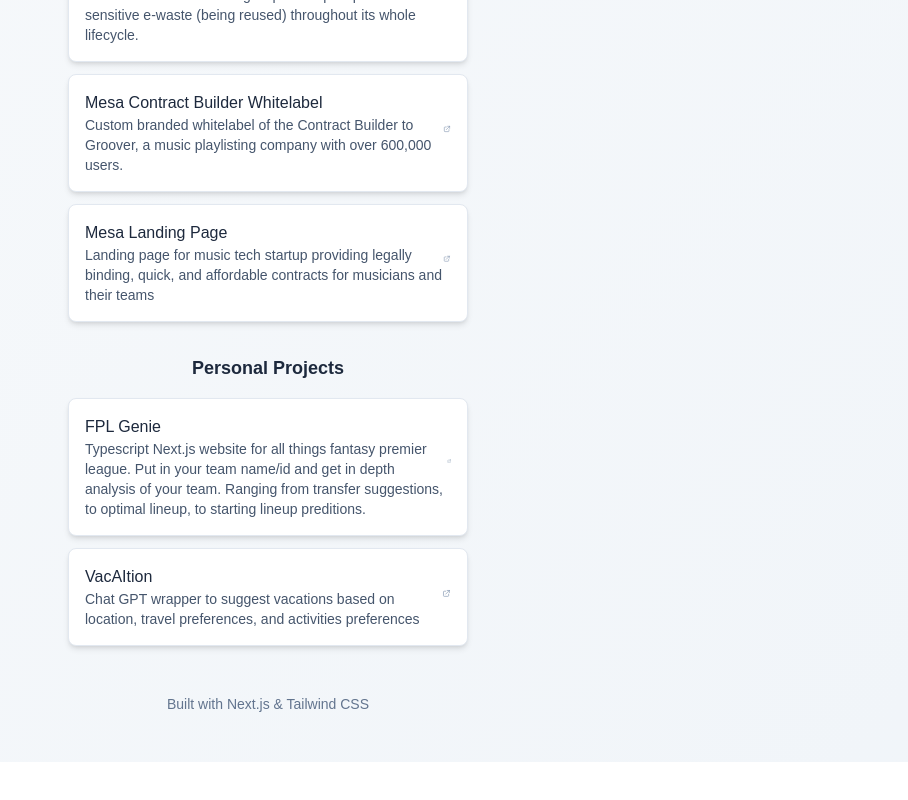
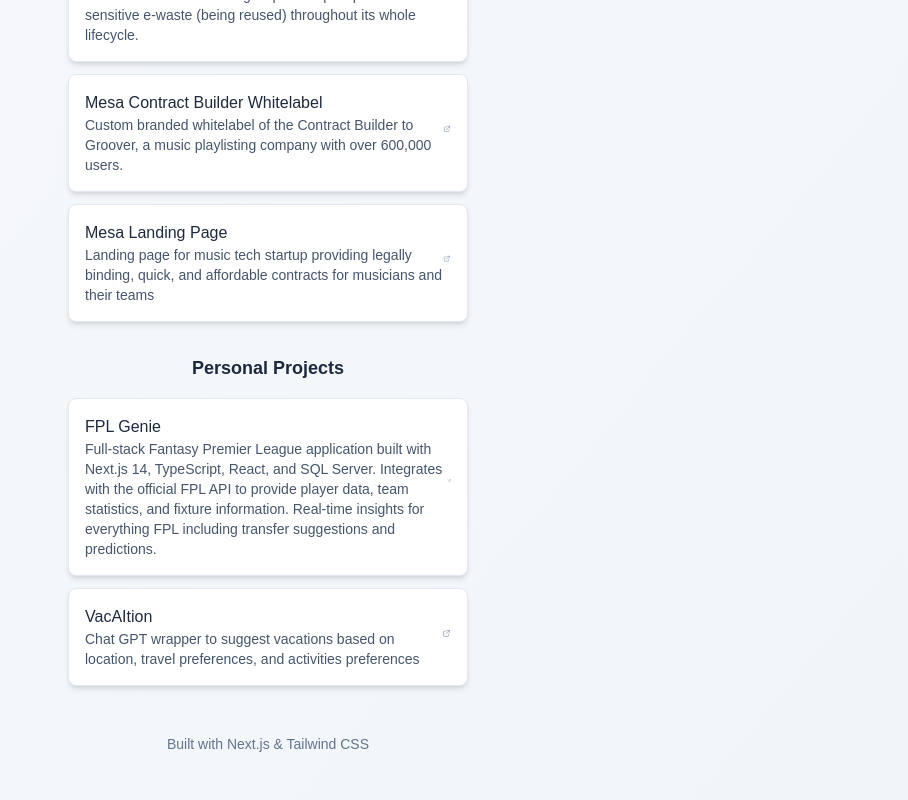
Before and after one commit to NickCarney/linktree, a Next.js app: page / in a window 1280 px wide. Shown: the part 738-1538 px from the top of the page, without its empty margins (372-1280 px from the left). Before the commit the page ends 1500 px from the top, so only its background shows below. Built offline with nearby package versions, Linux system fonts and the light colour scheme.

Commit message:
update fpl description for azure updates

```diff
--- a/app/page.tsx
+++ b/app/page.tsx
@@ -6,12 +6,12 @@ export default function Home() {
   const handleResumeClick = async (e: React.MouseEvent<HTMLAnchorElement>) => {
     e.preventDefault();
     try {
-      const response = await fetch('/resume_carney.pdf');
+      const response = await fetch("/resume_carney.pdf");
       const blob = await response.blob();
       const blobUrl = URL.createObjectURL(blob);
-      window.open(blobUrl, '_blank');
+      window.open(blobUrl, "_blank");
     } catch (error) {
-      console.error('Error loading resume:', error);
+      console.error("Error loading resume:", error);
     }
   };
   return (
@@ -244,7 +244,7 @@ export default function Home() {
               </h2>
               <div className="space-y-3">
                 <a
-                  href="https://fplgenie.com"
+                  href="https://fplgenie.azurewebsites.net"
                   target="_blank"
                   rel="noopener noreferrer"
                   className="block w-full p-4 bg-white dark:bg-slate-800 rounded-lg shadow-md hover:shadow-lg transition-all duration-200 border border-slate-200 dark:border-slate-700 hover:border-green-300 dark:hover:border-green-600"
@@ -255,11 +255,12 @@ export default function Home() {
                         FPL Genie
                       </h3>
                       <p className="text-sm text-slate-600 dark:text-slate-400">
-                        Typescript Next.js website for all things fantasy
-                        premier league. Put in your team name/id and get in
-                        depth analysis of your team. Ranging from transfer
-                        suggestions, to optimal lineup, to starting lineup
-                        preditions.
+                        Full-stack Fantasy Premier League application built with
+                        Next.js 14, TypeScript, React, and SQL Server.
+                        Integrates with the official FPL API to provide player
+                        data, team statistics, and fixture information.
+                        Real-time insights for everything FPL including transfer
+                        suggestions and predictions.
                       </p>
                     </div>
                     <div className="w-4 h-4 text-slate-400">
```
